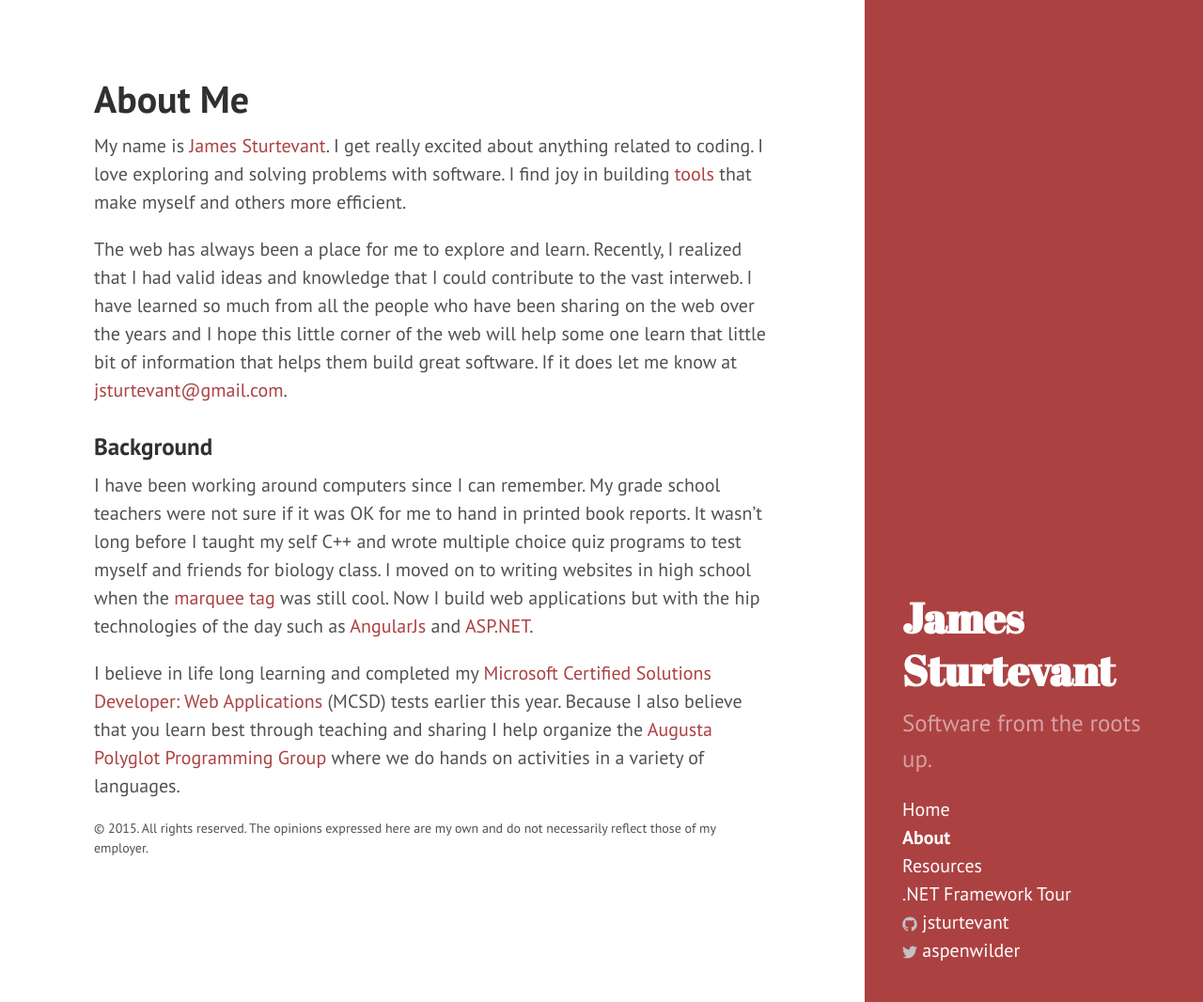
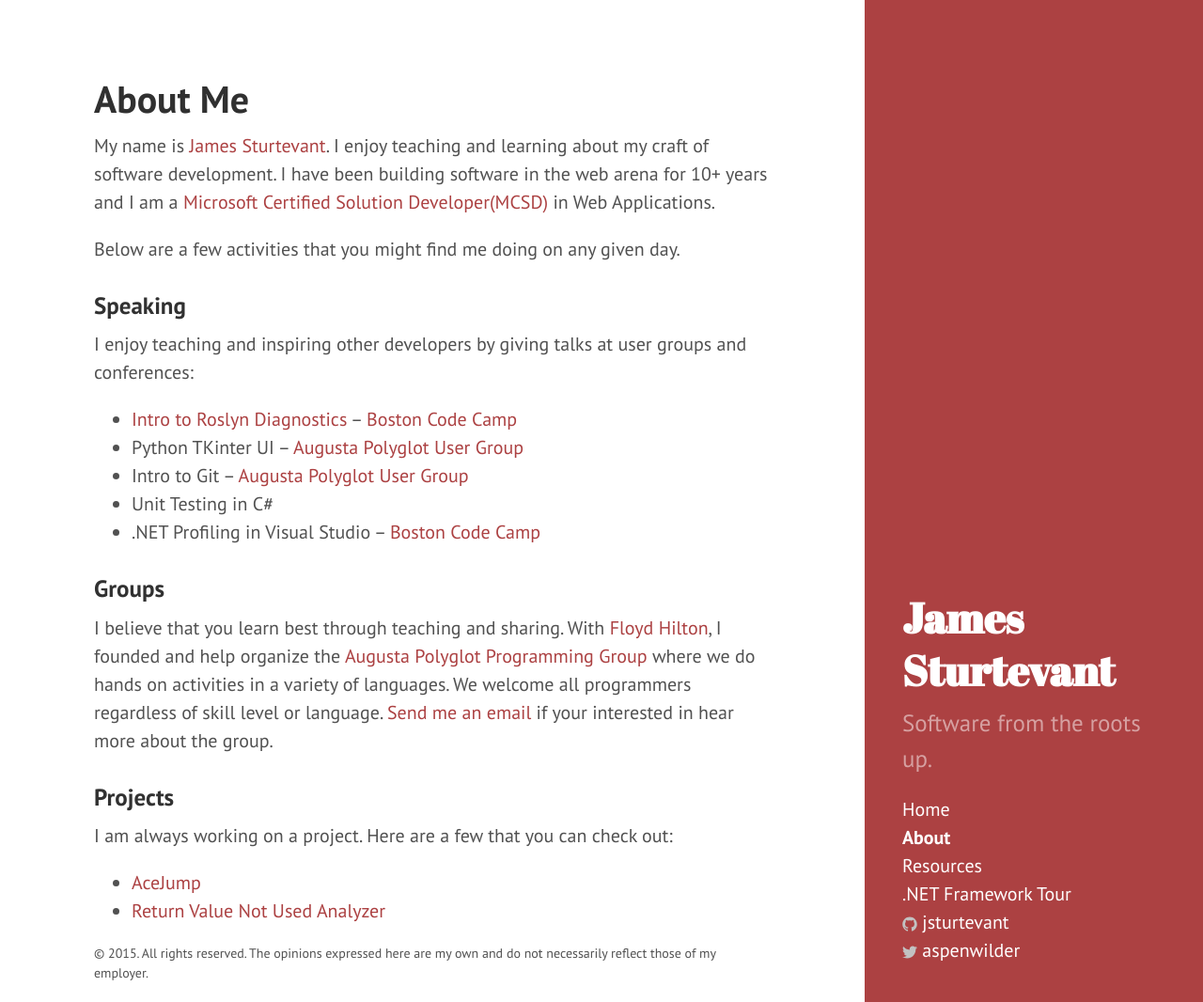
Before and after one commit to jsturtevant/jsturtevant.github.io, a Jekyll site: the page built from about/index.markdown, in a window 1280 px wide and 1066 px high. Shown: the whole window at 94% size. Built offline with Jekyll 4.4.1, drawn with Linux system fonts in a browser that asks for light colours; Markdown is read by kramdown in place of the engine named in the settings; comment, search, counter and statistics services are not loaded.

Commit message:
updated about me

```diff
--- a/about/index.markdown
+++ b/about/index.markdown
@@ -4,11 +4,24 @@ title:  "About Me"
 date:   2014-11-05
 ---
 
-My name is [James Sturtevant](https://www.linkedin.com/pub/james-sturtevant/42/1a9/922).  I get really excited about anything related to coding.  I love exploring and solving problems with software.  I find joy in building [tools](https://visualstudiogallery.msdn.microsoft.com/2d045428-ec7e-4a77-802c-5365f9ddafa2) that make myself and others more efficient.
+My name is [James Sturtevant](https://www.linkedin.com/pub/james-sturtevant/42/1a9/922). I enjoy teaching and learning about my craft of software development.  I have been building software in the web arena for 10+ years and I am a [Microsoft Certified Solution Developer(MCSD)](https://www.microsoft.com/learning/en-us/mcsd-web-apps-certification.aspx) in Web Applications.
 
-The web has always been a place for me to explore and learn.  Recently, I realized that I had valid ideas and knowledge that I could contribute to the vast interweb.  I have learned so much from all the people who have been sharing on the web over the years and I hope this little corner of the web will help some one learn that little bit of information that helps them build great software.  If it does let me know at [jsturtevant@gmail.com](mailto:jsturtevant@gmail.com).
+Below are a few activities that you might find me doing on any given day.
 
-###Background
-I have been working around computers since I can remember.  My grade school teachers were not sure if it was OK for me to hand in printed book reports.  It wasn't long before I taught my self C++ and wrote multiple choice quiz programs to test myself and friends for biology class.  I moved on to writing websites in high school when the [marquee tag](https://developer.mozilla.org/en-US/docs/Web/HTML/Element/marquee) was still cool.  Now I build web applications but with the hip technologies of the day such as [AngularJs](https://angularjs.org/) and [ASP.NET](http://www.asp.net/).
+### Speaking
+I enjoy teaching and inspiring other developers by giving talks at user groups and conferences:
 
-I believe in life long learning and completed my [Microsoft Certified Solutions Developer: Web Applications](https://www.microsoft.com/learning/en-us/mcsd-web-apps-certification.aspx) (MCSD) tests earlier this year.   Because I also believe that you learn best through teaching and sharing I help organize the [Augusta Polyglot Programming Group](http://augusta-polyglot.github.io/) where we do hands on activities in a variety of languages.
+- [Intro to Roslyn Diagnostics](http://www.jamessturtevant.com/posts/Roslyn-Diagnostic-Talk/) – [Boston Code Camp](https://www.bostoncodecamp.com/)
+- Python TKinter UI – [Augusta Polyglot User Group](http://augusta-polyglot.github.io/)
+- Intro to Git – [Augusta Polyglot User Group](http://augusta-polyglot.github.io/)
+- Unit Testing in C#
+- .NET Profiling in Visual Studio – [Boston Code Camp](https://www.bostoncodecamp.com/)
+
+### Groups
+I believe that you learn best through teaching and sharing.  With [Floyd Hilton](http://floydhilton.com/), I founded and help organize the [Augusta Polyglot Programming Group](http://augusta-polyglot.github.io/) where we do hands on activities in a variety of languages.  We welcome all programmers regardless of skill level or language.  [Send me an email](mailto:jsturtevant@gmail.com) if your interested in hear more about the group.
+
+### Projects
+I am always working on a project.  Here are a few that you can check out:
+
+- [AceJump](https://visualstudiogallery.msdn.microsoft.com/2d045428-ec7e-4a77-802c-5365f9ddafa2)
+- [Return Value Not Used Analyzer](https://github.com/jsturtevant/ReturnValueNotUsedAnalyzer)
```
